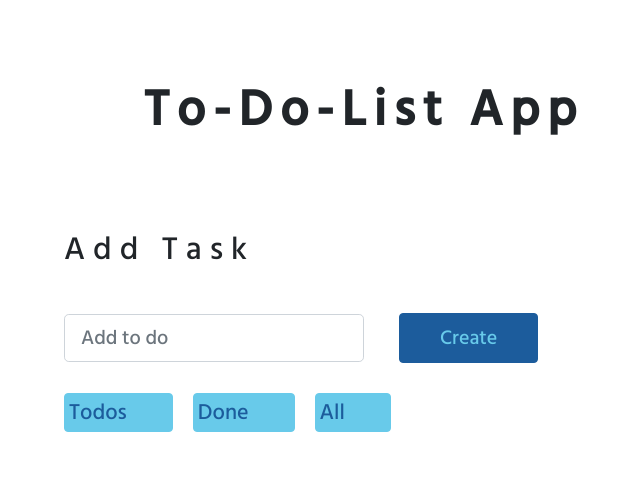
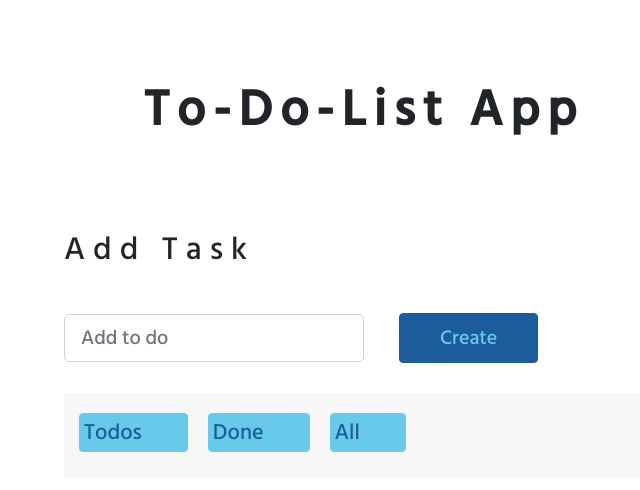
Before and after one commit to BernadetteCh/react-to-do-list-app, a React (Create React App) app: page / in a window 1280 px wide. Shown: the top 490 px of the page, without its empty margins (276-916 px from the left). Built offline with nearby package versions, Linux system fonts and the light colour scheme; a web font is replaced by a local one.

Commit message:
added padding and background color

```diff
--- a/src/ToDoList.css
+++ b/src/ToDoList.css
@@ -12,6 +12,8 @@
 }
 .ToDoList .navigation {
   margin: 30px 0px;
+  background-color: rgb(170 170 170 / 9%);
+    padding: 20px 0px 10px 15px;
 }
 .ToDoList ul {
   padding: 0px;
```
